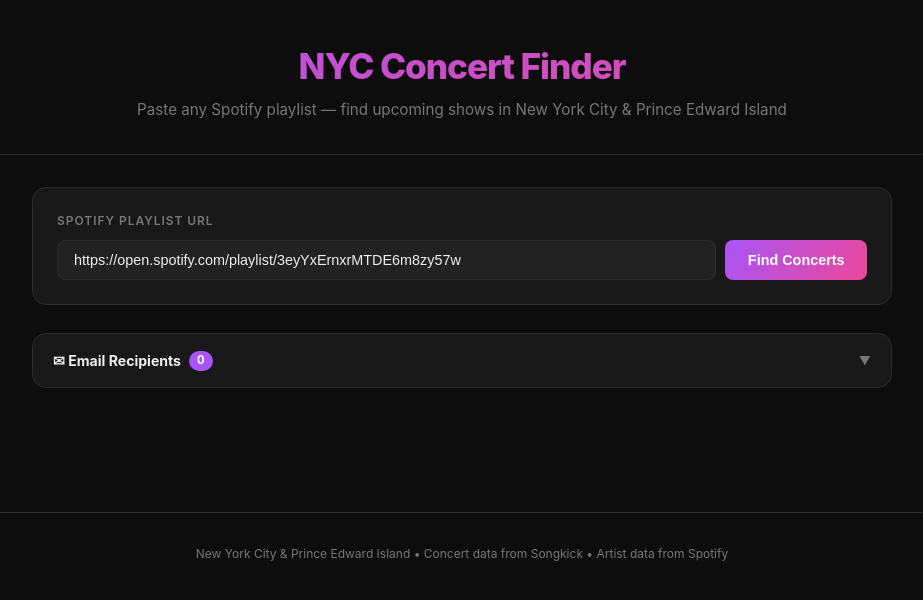
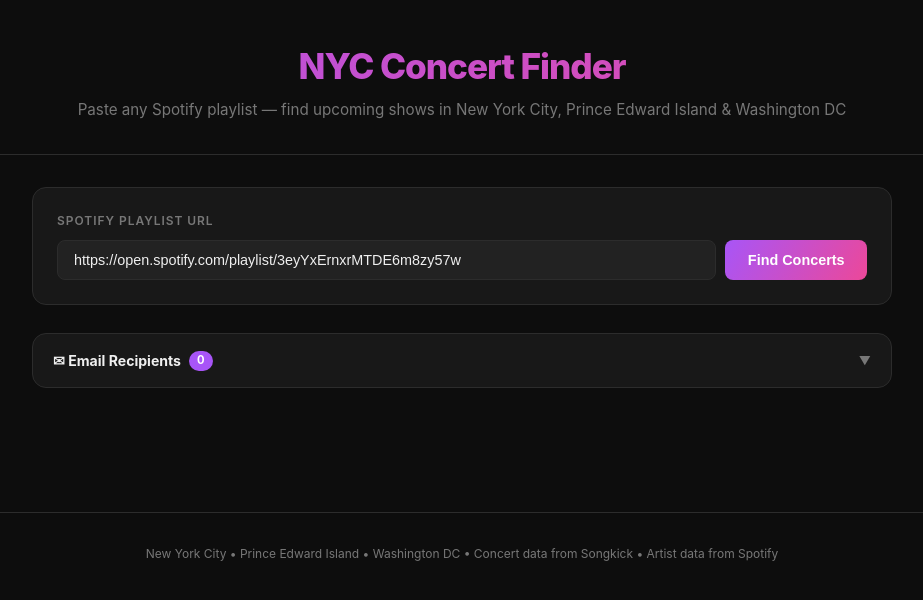
Before and after one commit to davidpanda-crypto/concertFinder, a Flask app: page / in a window 1280 px wide. Shown: the top 600 px of the page, without its empty margins (178-1101 px from the left). Run offline with Flask 3, Linux system fonts and the light colour scheme; data that the repository does not hold is empty.

Commit message:
Add Washington DC as third watched city
Now searches New York City, Prince Edward Island, and Washington DC.
Each concert card badge will show which of the three cities the show is in.

Co-Authored-By: Claude Sonnet 4.6 <noreply@anthropic.com>

```diff
--- a/app.py
+++ b/app.py
@@ -141,6 +141,7 @@ def scrape_spotify_playlist(playlist_url: str) -> tuple:
 WATCH_CITIES = [
     {"label": "New York City",       "keywords": ["new york", "brooklyn", "bronx", "queens", "staten island", "nyc"]},
     {"label": "Prince Edward Island","keywords": ["charlottetown", "prince edward island", "pei"]},
+    {"label": "Washington DC",       "keywords": ["washington", "washington dc", "arlington", "alexandria"]},
 ]
 
 
--- a/templates/index.html
+++ b/templates/index.html
@@ -584,7 +584,7 @@
 
 <header>
   <h1>NYC Concert Finder</h1>
-  <p>Paste any Spotify playlist — find upcoming shows in New York City &amp; Prince Edward Island</p>
+  <p>Paste any Spotify playlist — find upcoming shows in New York City, Prince Edward Island &amp; Washington DC</p>
 </header>
 
 <main>
@@ -670,7 +670,7 @@
 
 </main>
 
-<footer>New York City &amp; Prince Edward Island &bull; Concert data from Songkick &bull; Artist data from Spotify</footer>
+<footer>New York City &bull; Prince Edward Island &bull; Washington DC &bull; Concert data from Songkick &bull; Artist data from Spotify</footer>
 
 <script>
   let es = null;
```
